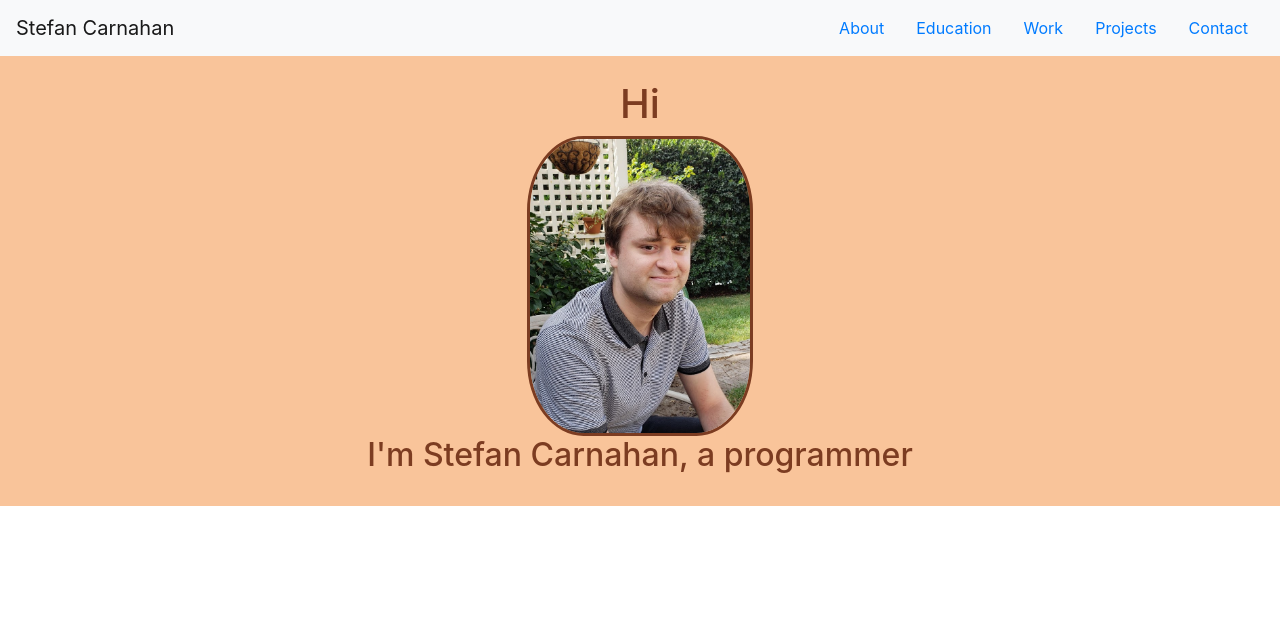
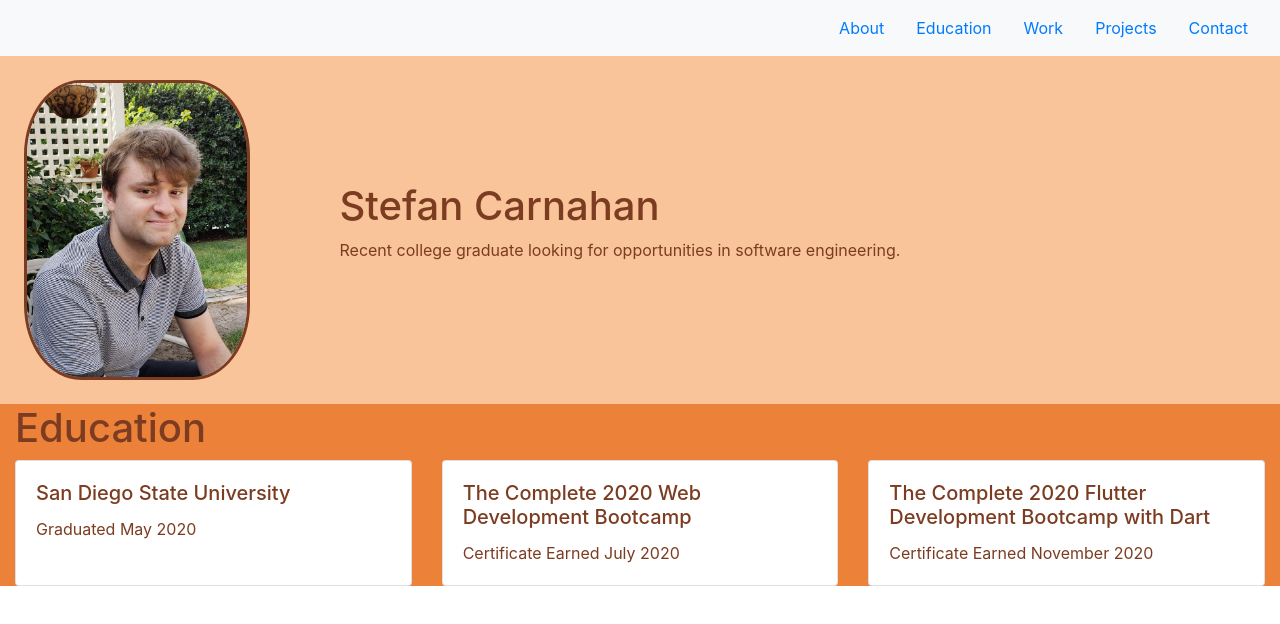
Before and after one commit to Scarnahan20/portfolio-site, a React (Create React App) app: page / in a window 1280 px wide. Shown: the top 624 px of the page. Built offline with nearby package versions, Linux system fonts and the light colour scheme.

Commit message:
Education cards

```diff
--- a/public/index.css
+++ b/public/index.css
@@ -3,8 +3,18 @@
     color: #7c3c21;
 }
 
+.education{
+    background-color: #ec823a;
+    color: #7c3c21;
+}
+
 .header{
     background-color: #e8e4e1;
+}
+
+.intro{
+    align-items: center;
+    display: flex;
 }
 
 .profile{
--- a/src/Components/About.jsx
+++ b/src/Components/About.jsx
@@ -1,13 +1,11 @@
 import React from 'react';
-import { Container, Media } from 'react-bootstrap';
+import { Container, Media, Row, Col } from 'react-bootstrap';
 
 function About() {
-    return(
+    return (
         <Container fluid className="about p-4">
-            <div className="d-flex justify-content-center">
-                <h1>Hi</h1>
-            </div>
-            <div className="d-flex justify-content-center">
+            <Row className="intro">
+                <Col xl="3">
                     <Media>
                         <img
                             alt="Profile"
@@ -15,10 +13,12 @@ function About() {
                             src="./profile-image.jpg"
                         />
                     </Media>
-            </div>
-            <div className="d-flex justify-content-center">
-                <h2>I'm Stefan Carnahan, a programmer</h2>
-            </div>
+                </Col>
+                <Col>
+                    <h1>Stefan Carnahan</h1>
+                    <p>Recent college graduate looking for opportunities in software engineering.</p>
+                </Col>
+            </Row>
         </Container>
     );
 }
--- a/src/Components/App.js
+++ b/src/Components/App.js
@@ -1,12 +1,15 @@
 import React from 'react';
+
 import Header from "./Header";
 import About from "./About";
+import Education from "./Education";
 
 function App() {
   return (
     <div className="App">
       <Header />
       <About />
+      <Education />
     </div>
   );
 }
--- /dev/null
+++ b/src/Components/Education.jsx
@@ -0,0 +1,32 @@
+import React from 'react';
+import { Card, CardDeck, Container } from 'react-bootstrap';
+
+function Education() {
+    return (
+        <Container fluid className="education">
+            <h1>Education</h1>
+            <CardDeck>
+                <Card bg="#f9c49a">
+                    <Card.Body>
+                        <Card.Title>San Diego State University</Card.Title>
+                        <Card.Text>Graduated May 2020</Card.Text>
+                    </Card.Body>
+                </Card>
+                <Card className="education-cards">
+                    <Card.Body>
+                        <Card.Title>The Complete 2020 Web Development Bootcamp</Card.Title>
+                        <Card.Text>Certificate Earned July 2020</Card.Text>
+                    </Card.Body>
+                </Card>
+                <Card className="education-cards">
+                    <Card.Body>
+                        <Card.Title>The Complete 2020 Flutter Development Bootcamp with Dart</Card.Title>
+                        <Card.Text>Certificate Earned November 2020</Card.Text>
+                    </Card.Body>
+                </Card>
+            </CardDeck>
+        </Container>
+    );
+}
+
+export default Education;
--- a/src/Components/Header.jsx
+++ b/src/Components/Header.jsx
@@ -4,7 +4,6 @@ import { Nav, Navbar } from 'react-bootstrap';
 function Header() {
     return (
         <Navbar className="header" bg="light" expand="lg">
-            <Navbar.Brand>Stefan Carnahan</Navbar.Brand>
             <Navbar.Toggle aria-controls="main-navbar-nav" />
             <Navbar.Collapse className="justify-content-end" id="main-navbar-nav">
                 <Nav.Link href="#about">About</Nav.Link>
--- a/src/index.js
+++ b/src/index.js
@@ -11,7 +11,4 @@ ReactDOM.render(
   document.getElementById('root')
 );
 
-// If you want your app to work offline and load faster, you can change
-// unregister() to register() below. Note this comes with some pitfalls.
-// Learn more about service workers: https://bit.ly/CRA-PWA
 serviceWorker.unregister();
```
Lines whose indentation alone changed are shown as unchanged.
